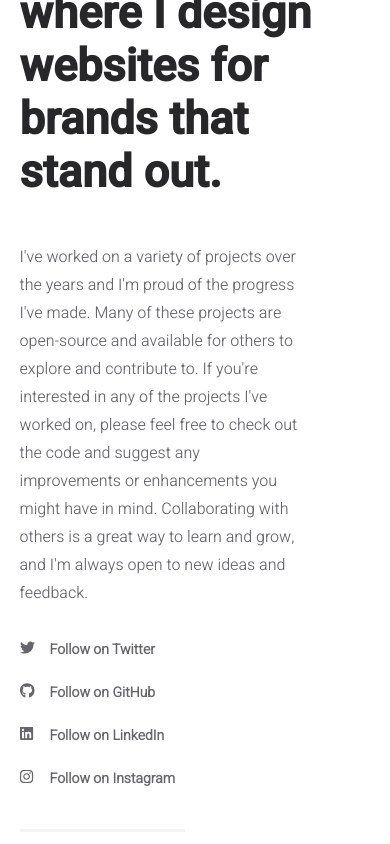
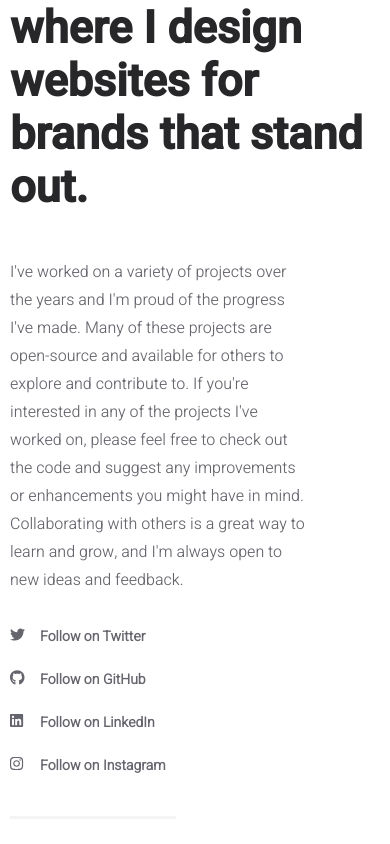
Before and after one commit to sukhraj123/JKeeze, a React (Create React App) app: page /about in a window 390 px wide. Shown: the part 533-1377 px from the top of the page. Built offline with nearby package versions, Linux system fonts and the light colour scheme.

Commit message:
Update app.css

```diff
--- a/src/app.css
+++ b/src/app.css
@@ -123,7 +123,7 @@
 }
 @media (max-width: 320px) {
 	.content-wrapper {
-		max-width: 90%;
+		max-width: 100%;
 		margin: 0 auto;
 		padding: 0 10px;
 	}
@@ -143,7 +143,7 @@
 }
 @media (max-width: 480px) {
 	.content-wrapper {
-		max-width: 90%;
+		max-width: 100%;
 		margin: 0 auto;
 		padding: 0 10px;
 	}
```
